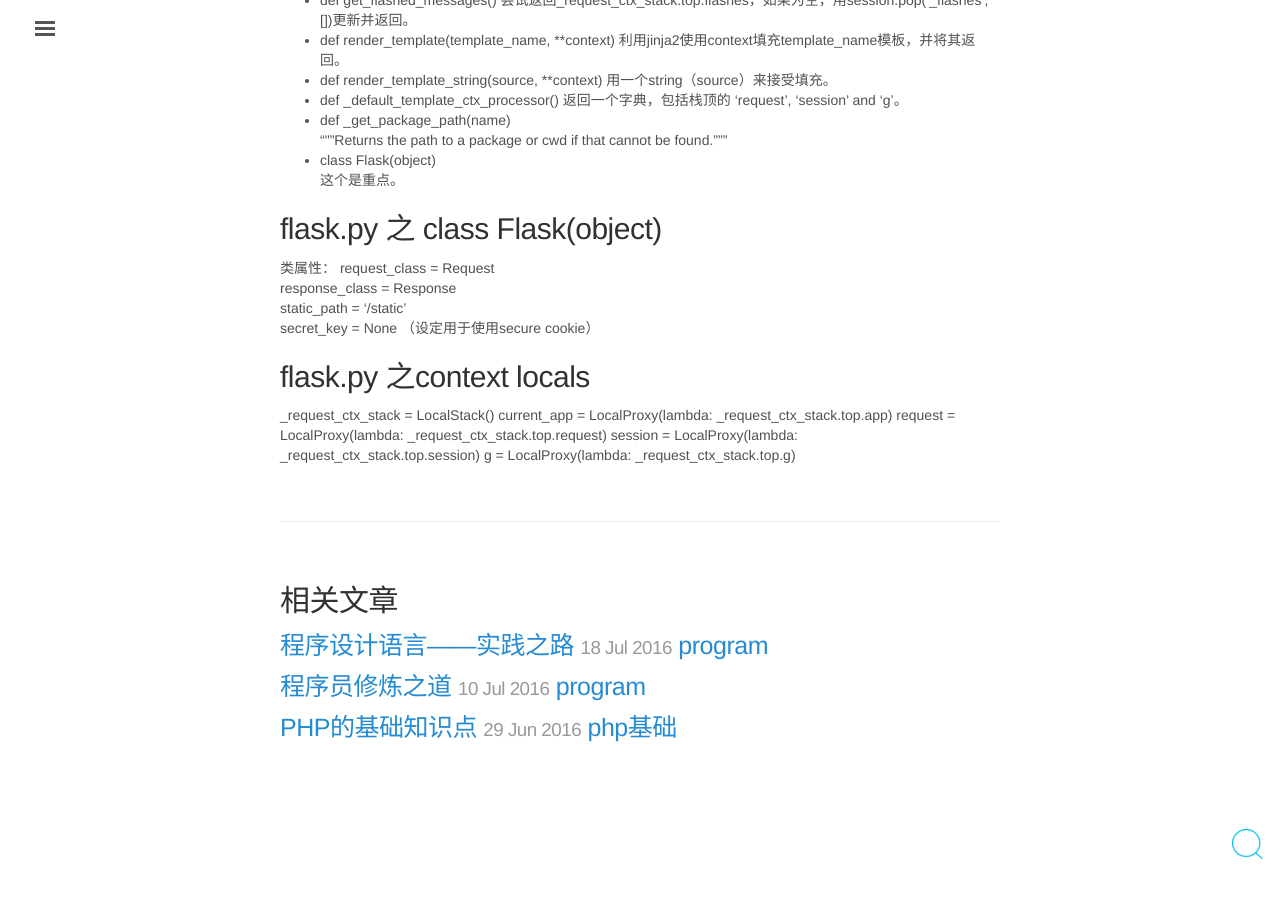
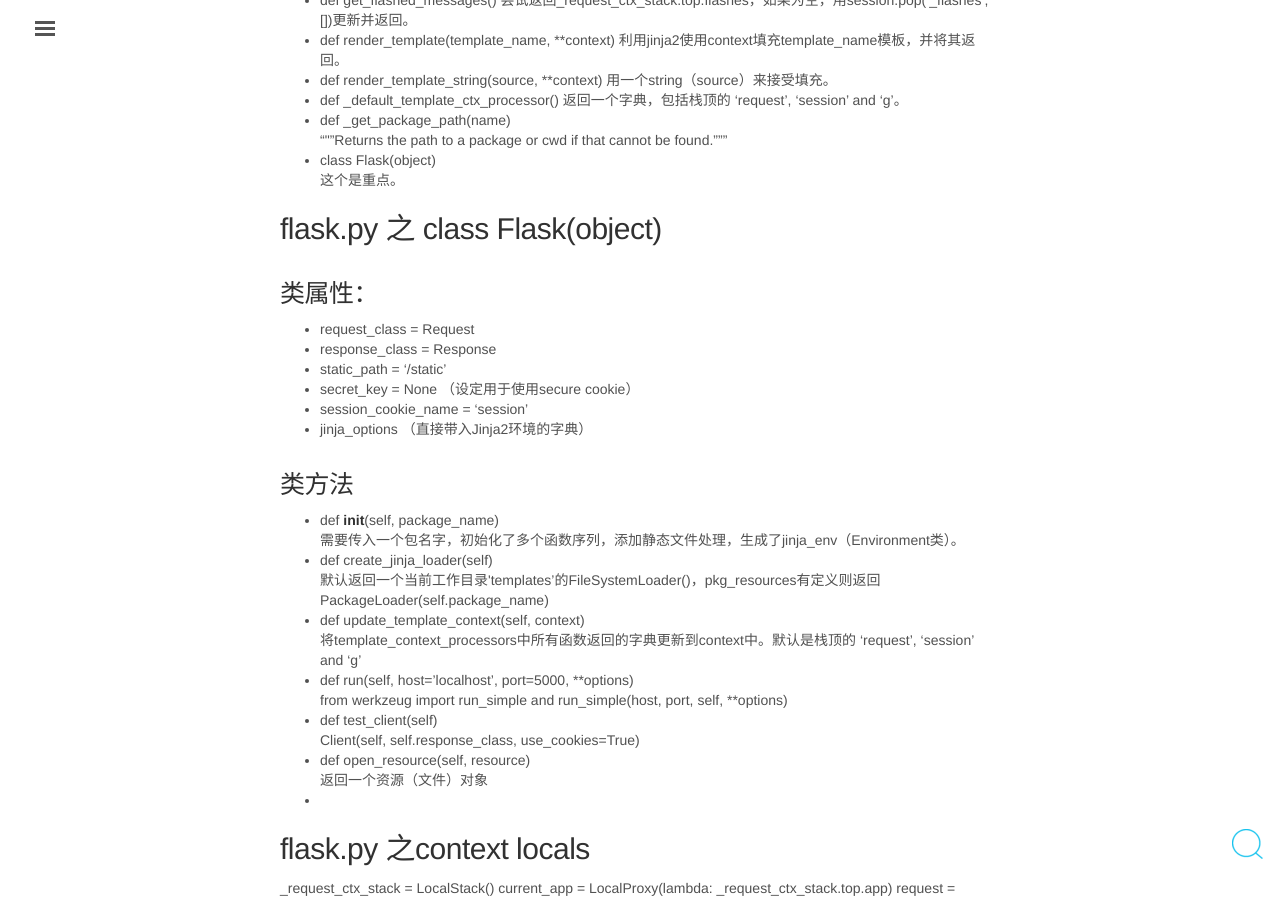
Before and after one commit to hieast/hieast.github.io, a Jekyll site: the page built from _posts/2016-08-25-flask-source-code-1.md, in a window 1280 px wide and 900 px high, scrolled down 1319 px. Built offline with Jekyll 4.4.1, drawn with Linux system fonts in a browser that asks for light colours; some web fonts are replaced; comment, search, counter and statistics services are not loaded; before the commit the page ends 2123 px from its top, so only the background shows below that.

Commit message:
update a post

```diff
--- a/_posts/2016-08-25-flask-source-code-1.md
+++ b/_posts/2016-08-25-flask-source-code-1.md
@@ -69,11 +69,30 @@ Sphinx格式的文档,需要make
 这个是重点。
 
 ## flask.py 之 class Flask(object)
-类属性：
-request_class = Request
-response_class = Response
-static_path = '/static'
-secret_key = None （设定用于使用secure cookie）
+
+### 类属性：
+- request_class = Request
+- response_class = Response
+- static_path = '/static'
+- secret_key = None （设定用于使用secure cookie）
+- session_cookie_name = 'session'
+- jinja_options （直接带入Jinja2环境的字典）
+
+### 类方法
+- def __init__(self, package_name)
+需要传入一个包名字，初始化了多个函数序列，添加静态文件处理，生成了jinja_env（Environment类）。
+- def create_jinja_loader(self)
+默认返回一个当前工作目录\'templates'的FileSystemLoader()，pkg_resources有定义则返回PackageLoader(self.package_name)
+- def update_template_context(self, context)
+将template_context_processors中所有函数返回的字典更新到context中。默认是栈顶的 'request', 'session' and 'g'
+- def run(self, host='localhost', port=5000, **options)
+from werkzeug import run_simple and run_simple(host, port, self, **options)
+- def test_client(self)
+Client(self, self.response_class, use_cookies=True)
+- def open_resource(self, resource)
+返回一个资源（文件）对象
+-
+
 
 
 ## flask.py 之context locals
```
